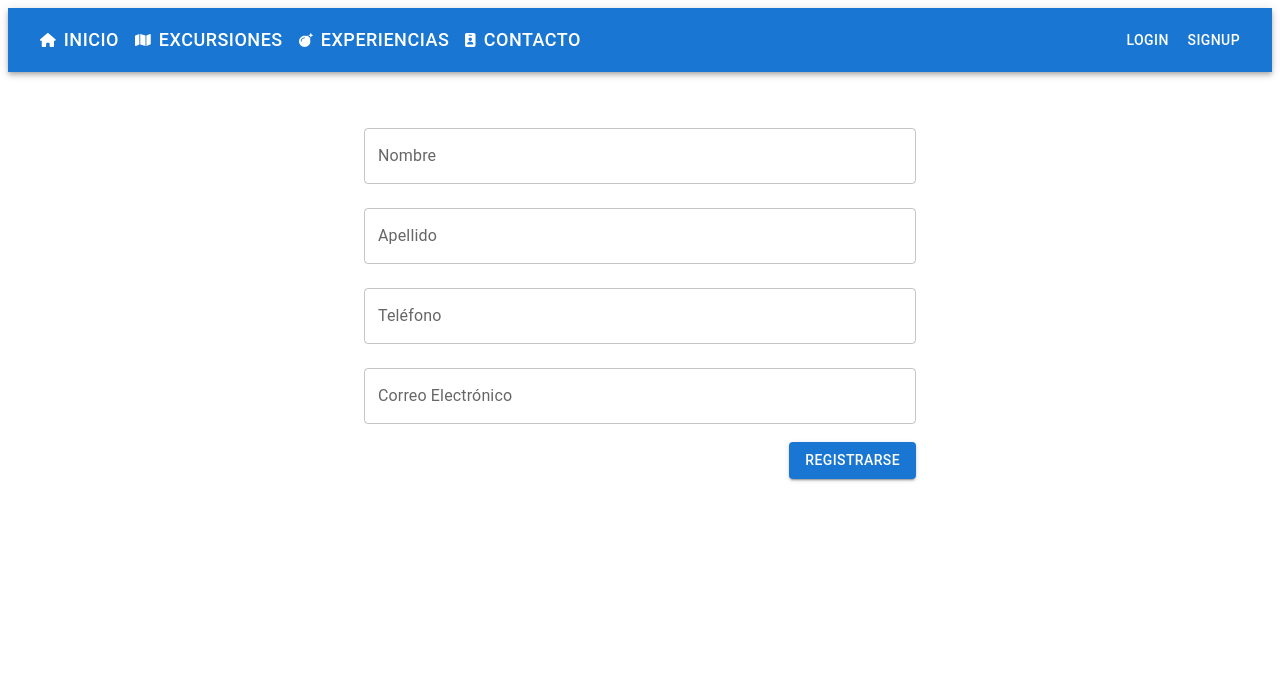
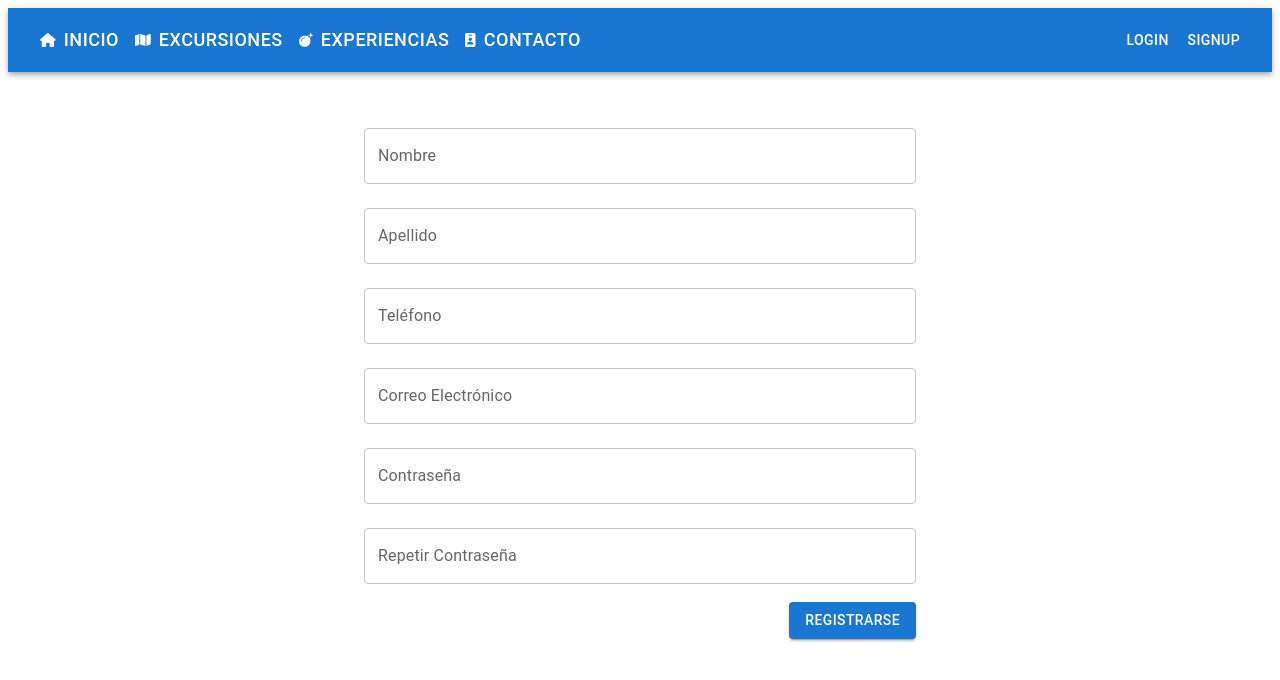
Before and after one commit to kronos5693/finalP3Front, a React (Vite) app: page /registro in a window 1280 px wide. Shown: the top 680 px of the page. Built offline with nearby package versions, Linux system fonts and the light colour scheme.

Commit message:
add creacion de usuario

```diff
--- a/src/components/SingUp/SingUp.jsx
+++ b/src/components/SingUp/SingUp.jsx
@@ -2,13 +2,18 @@ import React, { useState } from 'react';
 import TextField from '@mui/material/TextField';
 import Button from '@mui/material/Button';
 import Container from '@mui/material/Container';
+import axios from 'axios';
 
-const SingUp = () => {
+const apiUrl="http://localhost:3000/usuarios"
+
+const SignUp = () => {
   const [formData, setFormData] = useState({
     firstName: '',
     lastName: '',
     phoneNumber: '',
     email: '',
+    password: '',
+    confirmPassword: '',
   });
 
   const handleChange = (e) => {
@@ -23,6 +28,38 @@ const SingUp = () => {
     console.log('Apellido: ', formData.lastName);
     console.log('Teléfono: ', formData.phoneNumber);
     console.log('Correo Electrónico: ', formData.email);
+    console.log('Contraseña: ', formData.password);
+    console.log('Repetir Contraseña: ', formData.confirmPassword);
+
+
+    if (formData.password !== formData.confirmPassword) {
+      alert('Las contraseñas no coinciden');
+      return;
+    }
+
+    const dataToSend = {
+      nombre: formData.firstName,
+      apellido: formData.lastName,
+      contraseña: formData.password,
+      //telefono:formData.telefono,
+      email: formData.email,
+      roles: "cliente",
+    };
+
+    try {
+      // Enviar los datos a la API usando Axios
+      const response =  axios.post(apiUrl, dataToSend);
+
+      console.log('Datos enviados correctamente a la API', response.data);
+    } catch (error) {
+      console.error('Error al enviar datos a la API', error);
+    }
+
+
+
+
+
+
   };
 
   return (
@@ -61,6 +98,25 @@ const SingUp = () => {
           fullWidth
           margin="normal"
         />
+        <TextField
+          name="password"
+          label="Contraseña"
+          type="password"
+          value={formData.password}
+          onChange={handleChange}
+          fullWidth
+          margin="normal"
+        />
+
+        <TextField
+          name="confirmPassword"
+          label="Repetir Contraseña"
+          type="password"
+          value={formData.confirmPassword}
+          onChange={handleChange}
+          fullWidth
+          margin="normal"
+        />
         <div style={{ display: 'flex', justifyContent: 'flex-end', marginTop: '10px' }}>
           <Button variant="contained" color="primary" type="submit">
             Registrarse
@@ -71,4 +127,4 @@ const SingUp = () => {
   );
 };
 
-export default SingUp;
+export default SignUp;
```
